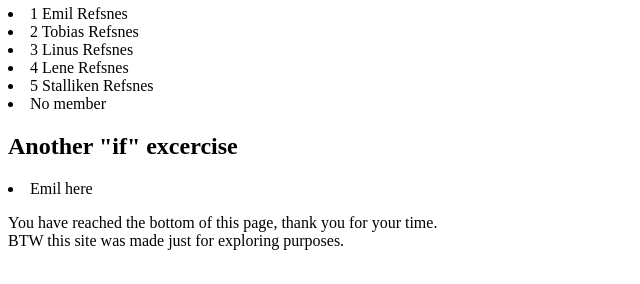
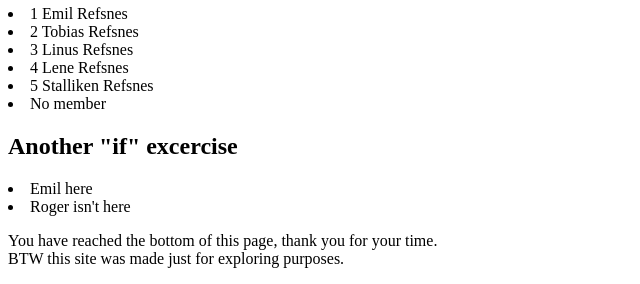
Before and after one commit to Bosmut/My1stDjangosite, a Django app: page /forloops/ in a window 1280 px wide. Shown: the part 590-874 px from the top of the page, without its empty margins (0-640 px from the left). Before the commit the page ends 840 px from the top, so only its background shows below. Run offline with Django 4.2, Linux system fonts and the light colour scheme; data comes from the database, SQL or seed files in the repository.

Commit message:
Did not in excercise

```diff
--- a/my_tennis_club/members/templates/djangoloops.html
+++ b/my_tennis_club/members/templates/djangoloops.html
@@ -53,5 +53,11 @@
     <li>No such member</li>
   {% endif %}
 
+  {% if "Roger" not in mymembersfnlist %}
+    <li>Roger isn't here</li>
+  {% else %}
+    <li>Roger is here! Good boy!</li>
+  {% endif %}
+
   {% include 'footer.html' %}
 {% endblock %}
```
